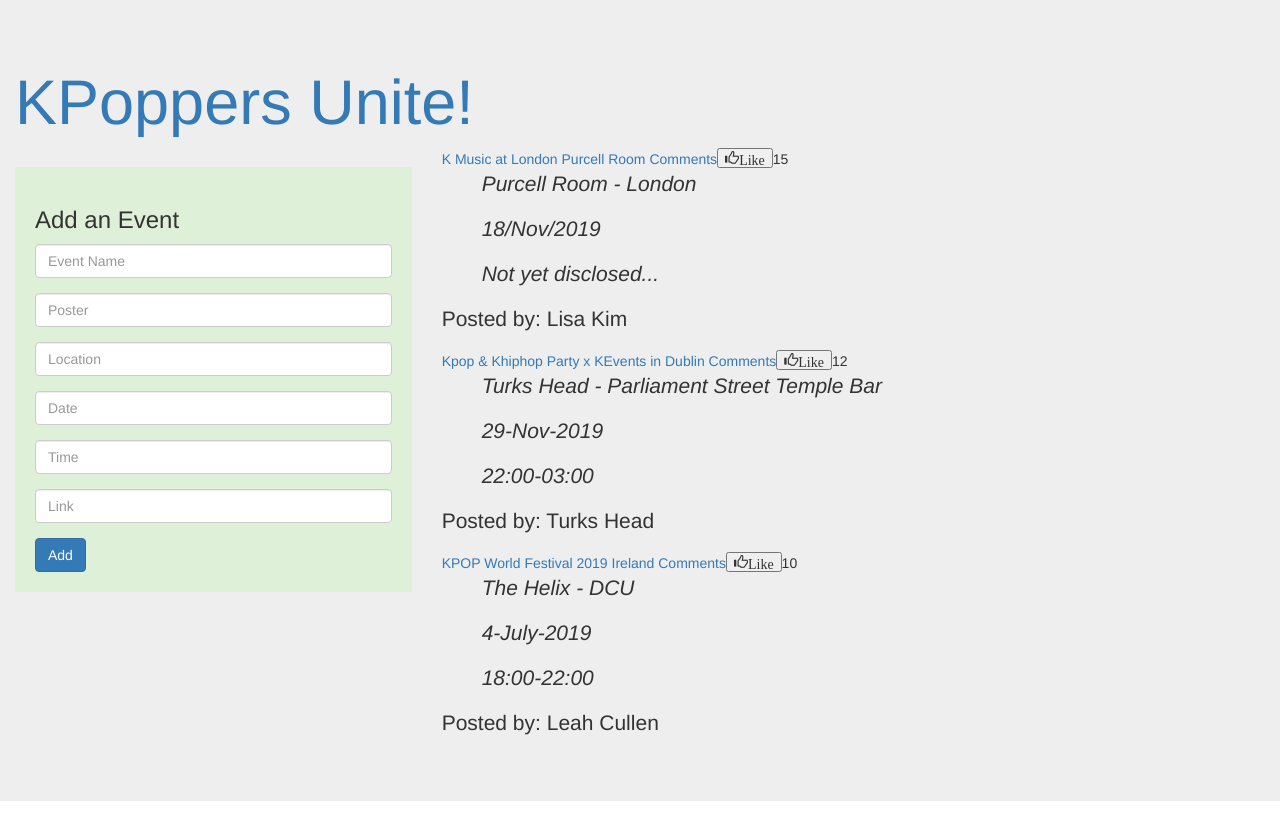
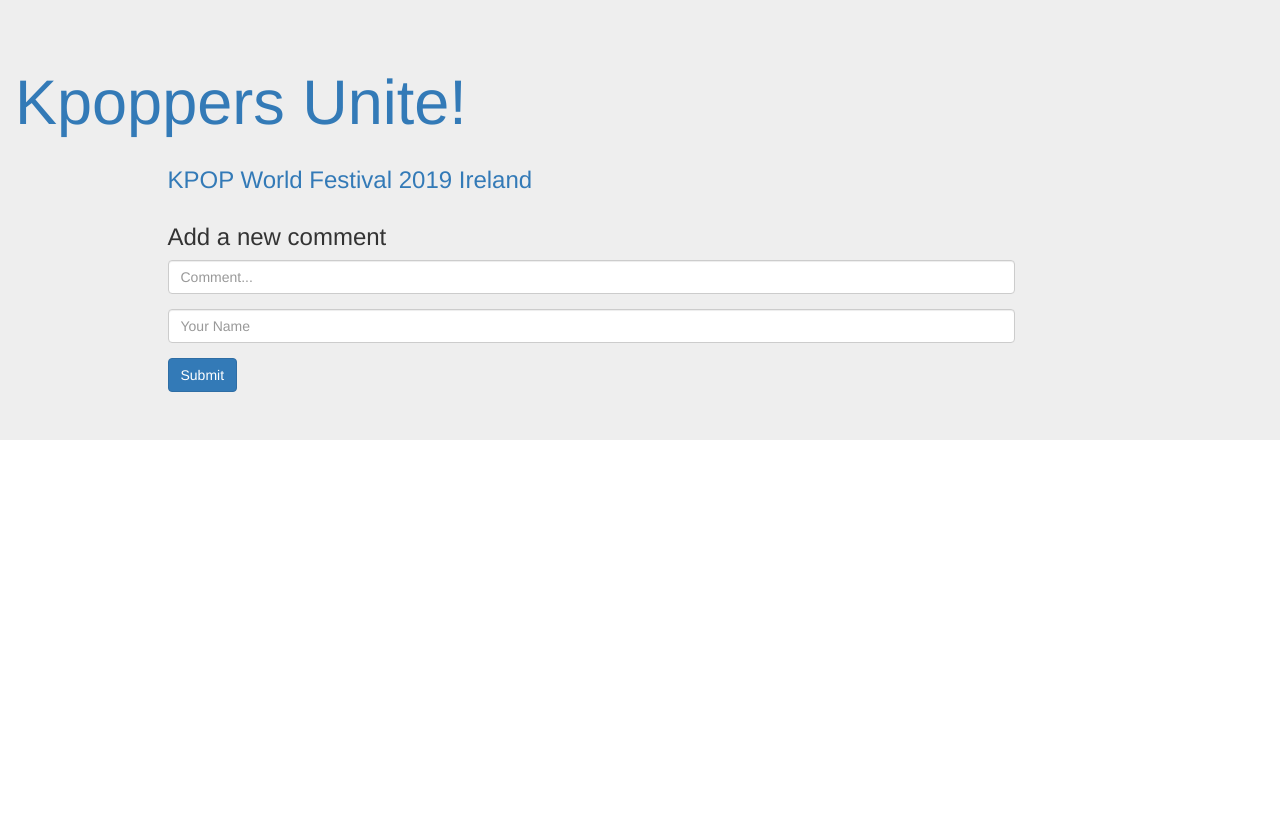
Before and after one commit to LeahCullen20075397/kpop-app, a React (Create React App) app: page /posts/1 in a window 1280 px wide. After the commit the page ends 800 px from the top, so only its background shows below. Built offline with nearby package versions, Linux system fonts and the light colour scheme.

Commit message:
Comment Page integrated

```diff
--- a/package.json
+++ b/package.json
@@ -10,6 +10,7 @@
     "bootstrap": "^3.3.6",
     "react": "^16.11.0",
     "react-dom": "^16.11.0",
+    "react-router-dom": "^5.1.2",
     "react-scripts": "3.2.0"
   },
   "scripts": {
--- a/src/App.js
+++ b/src/App.js
@@ -16,24 +16,13 @@
   render() {
     let posts = _.sortBy(api.getAll(), post => -post.upvotes);
     return(
-      <div className = "jumbotron">
-        <div className = "container-fluid">
-          <div className = "row">
-            <div className = "col-md-6 offset-3">
-              <h1>
-                <a href = "/">KPoppers Unite!</a>
-              </h1>
-            </div>
+      <div className = "container-fluid">
+        <div className = "row">
+          <div className = "col-md-4">
+            <Form handleAdd = {this.addEventItem}/>
           </div>
-          <div className = "row">
-            <div className = "col-md-4">
-              <Form handleAdd = {this.addEventItem}/>
-            </div>
-            <div className = "col-md-8">
-              <EventList posts = {posts}
-                upvoteHandler = {this.incrementUpvote}
-              />
-            </div>
+          <div className = "col-md-8">
+            <EventList posts = {posts} upvoteHandler = {this.incrementUpvote}/>
           </div>
         </div>
       </div>
--- /dev/null
+++ b/src/components/commentPage.js
@@ -0,0 +1,49 @@
+import React, {Component} from 'react';
+import {withRouter} from 'react-router-dom';
+import _ from 'lodash';
+import api from '../dataStore/stubAPi';
+import CommentList from './commentList';
+import Form from './commentForm';
+
+class CommentPage extends Component {
+    addComment = (comment, name) => {
+        let pid = this.getId()
+        api.addComment(pid, comment, name);
+        this.setState({});
+    };
+
+    incrementUpvote = (commentId) => {
+        let pid = this.getId()
+        api.upvoteComment(pid, commentId);
+        this.setState({});
+    };
+
+    getId = () => parseInt(this.props.match.params.post_id, 10);
+
+    render() {
+        let pid = this.getId()
+        let post = api.getPost(pid);
+        let line = post.link?
+            <a href = {post.link}>{post.event}</a> :
+            <span>{post.event}</span>;
+        let comments = _.sortBy(post.comments,
+            (comment) => -comment.upvotes
+        );
+        return(
+           <div className = "container">
+               <div className = "row">
+                   <div className = "col-md-9 col-md-offset-1">
+                       <h3>
+                           {line}
+                       </h3>
+                       <CommentList comments = {comments}
+                            upvoteHandler = {this.incrementUpvote}/>
+                        <Form post = {post} addCommentHandler = {this.addComment}/>
+                   </div>
+               </div>
+           </div>
+        );
+    }
+}
+
+export default withRouter(CommentPage);
--- a/src/components/eventItem/index.js
+++ b/src/components/eventItem/index.js
@@ -1,5 +1,6 @@
 import React, {Component, Fragment} from 'react';
 import './eventItem.css';
+import {Link} from 'react-router-dom';
 
 export default class EventItem extends Component {
     handleVote = () => this.props.upvoteHandler(this.props.post.id);
@@ -14,7 +15,7 @@
                 <span className = "eventitem">
                     {line}
                     <span>
-                        <a href = "/"> Comments</a>
+                        <Link to = {`/posts/${this.props.post.id}`}>Comments</Link>
                     </span>
                 </span>
                 <span className = "ptr" onClick = {this.handleVote}>
--- a/src/index.js
+++ b/src/index.js
@@ -1,13 +1,31 @@
 import React from 'react';
 import ReactDOM from 'react-dom';
-import './index.css';
+import {BrowserRouter, Route, Redirect, Switch, Link} from 'react-router-dom';
+import '../node_modules/bootstrap/dist/css/bootstrap.css';
 import App from './App';
-import * as serviceWorker from './serviceWorker';
-import '../node_modules/bootstrap/dist/css/bootstrap.css';
+import CommentPage from './components/commentPage';
 
-ReactDOM.render(<App />, document.getElementById('root'));
+const Router = (props) => {
+    return(
+       <BrowserRouter>
+        <div className = "jumbotron">
+            <div className = "container-fluid">
+                <div className = "row">
+                    <div className = "col-md-6 offset-3">
+                        <h1>
+                            <Link to = "/">Kpoppers Unite!</Link>
+                        </h1>
+                    </div>
+                </div>
+            </div>
+            <Switch>
+                <Route path = "/posts/:post_id" component = {CommentPage}/>
+                <Route exact path = "/" component = {App}/>
+                <Redirect from = "*" to = "/"/>
+            </Switch>
+        </div>
+       </BrowserRouter>
+    );
+};
 
-// If you want your app to work offline and load faster, you can change
-// unregister() to register() below. Note this comes with some pitfalls.
-// Learn more about service workers: https://bit.ly/CRA-PWA
-serviceWorker.unregister();
+ReactDOM.render(<Router/>, document.getElementById("root"));
```
Also changed, not shown: 1 other file (tests, documents, lock files or other folders).
